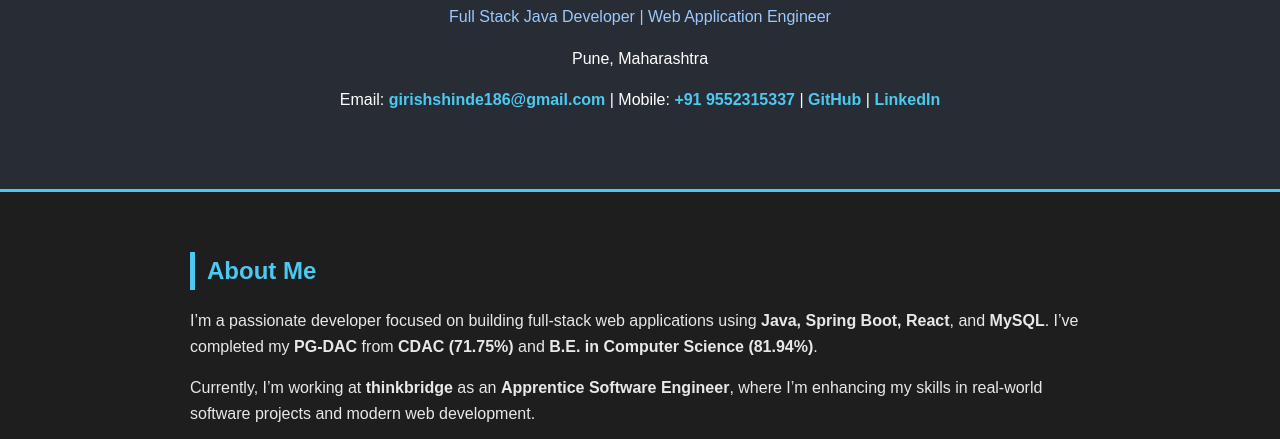
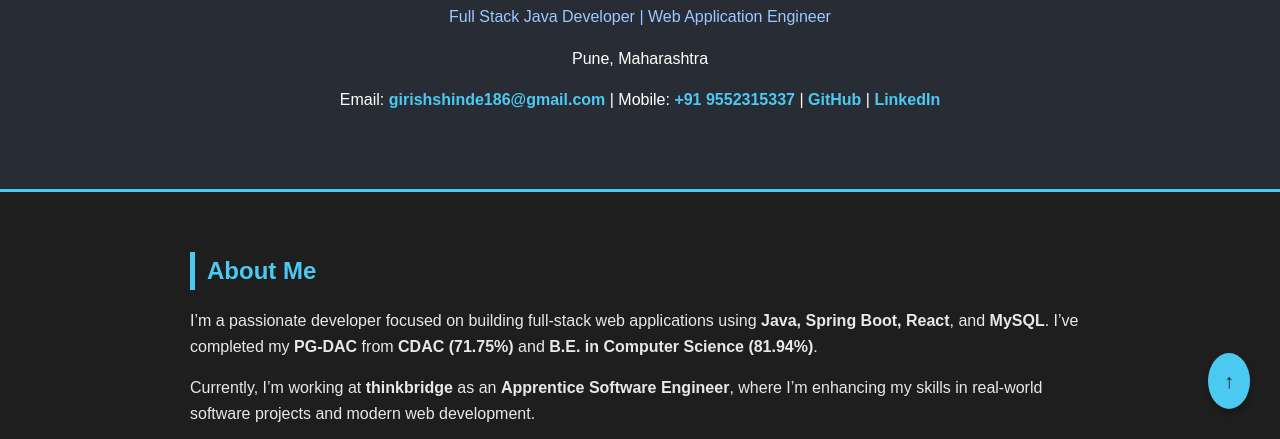
Before and after one commit to GRS18/profile-page, a plain HTML site: page index.html in a window 1280 px wide. Shown: the part 361-800 px from the top of the page. Drawn offline with Linux system fonts and the light colour scheme.

Commit message:
Add back to top button

```diff
--- a/index.html
+++ b/index.html
@@ -13,7 +13,7 @@
 
   <body>
     <!-- ===== HEADER ===== -->
-    <header class="header">
+    <header id="top" class="header">
 
       <!-- Profile Image -->
       <img src="images/GRS.png" alt="Girish Shinde" class="profile-img" />
@@ -224,5 +224,7 @@
       <p>© 2025 Girish Shinde | Portfolio</p>
     </footer>
 
+    <a href="#top" class="back-to-top">↑</a>
+
   </body>
 </html>
--- a/style.css
+++ b/style.css
@@ -267,7 +267,8 @@ body {
   border-radius: 25px;          /* pill shape */
   font-weight: bold;
   font-size: 14px;
-  transition: transform 0.3s ease, background 0.3s ease;
+  transition: transform 0.3s ease,
+  background 0.3s ease;
   cursor: default;
 }
 
@@ -275,3 +276,23 @@ body {
   background: #90e0ef;           /* lighter cyan on hover */
   transform: scale(1.1);
 }
+
+.back-to-top {
+  position: fixed;
+  bottom: 30px;
+  right: 30px;
+  background-color: #4cc9f0; /* matches your theme */
+  color: #1e1e1e;
+  text-decoration: none;
+  padding: 12px 16px;
+  border-radius: 50%;
+  font-size: 20px;
+  font-weight: bold;
+  box-shadow: 0 4px 6px rgba(0,0,0,0.3);
+  transition: background 0.3s ease, transform 0.3s ease;
+}
+
+.back-to-top:hover {
+  background-color: #90e0ef;
+  transform: scale(1.1);
+}
```
